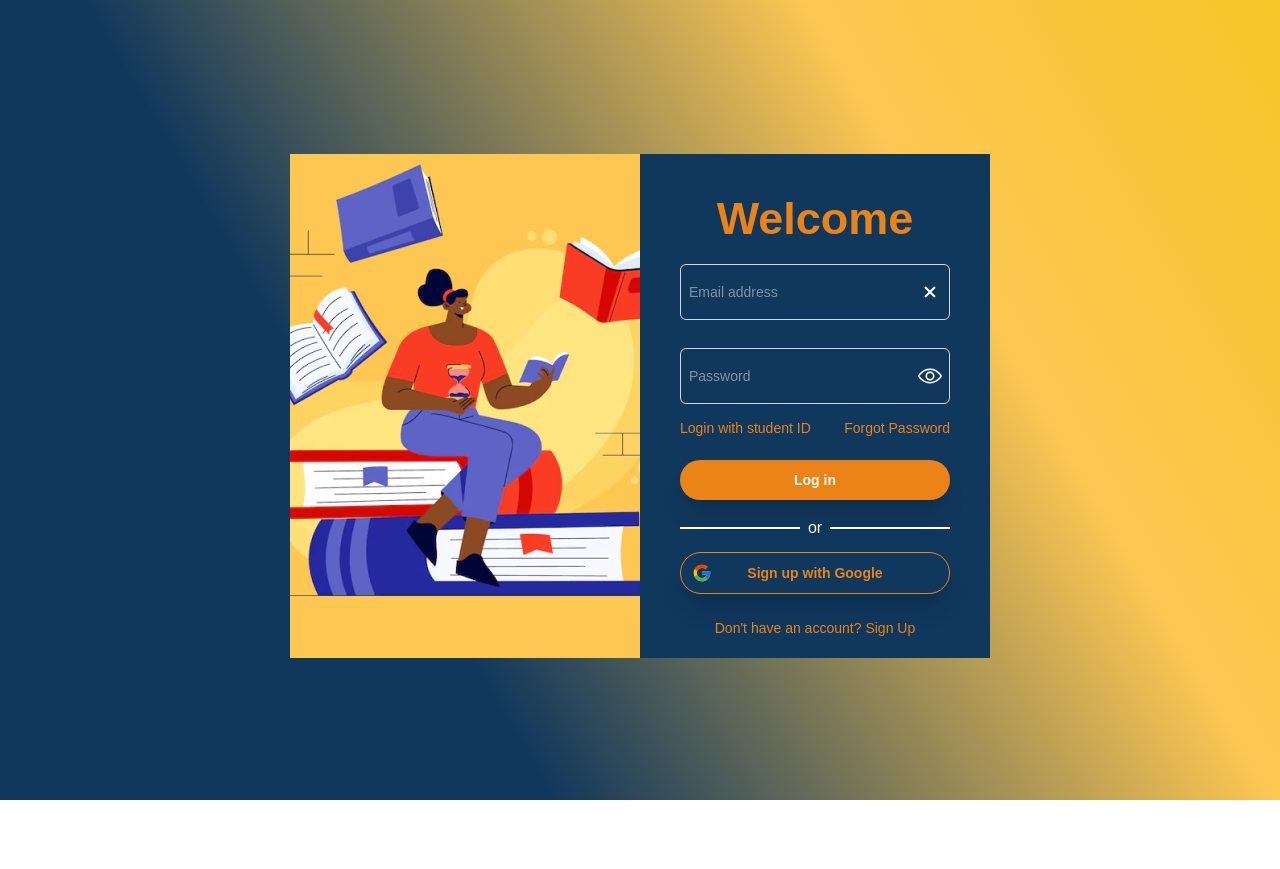
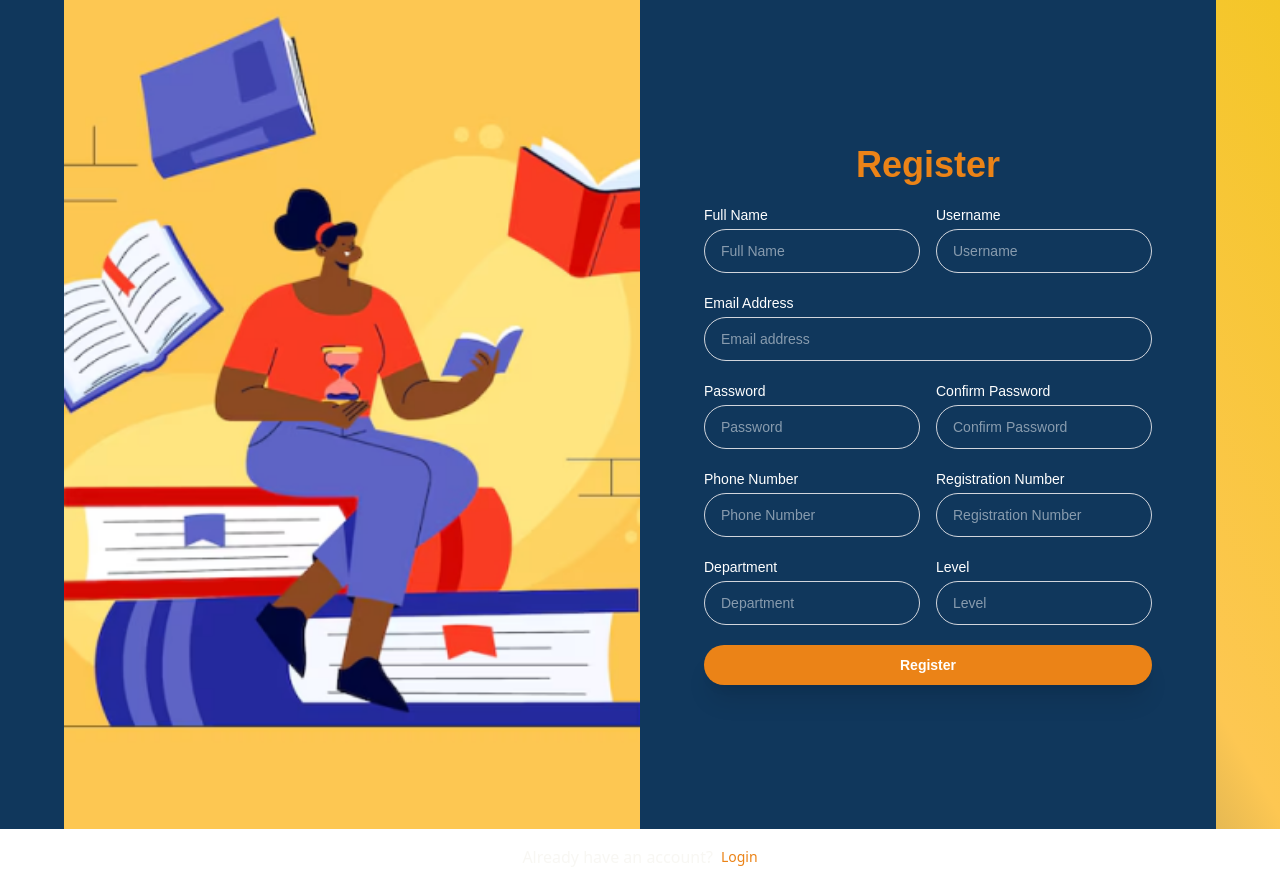
Before and after one commit to JUSTTNZ/TRUPAY, a React (Vite) app in the folder Frontend/: page /register in a window 1280 px wide. Before the commit the page ends 800 px from the top, so only its background shows below. Built offline with nearby package versions, Linux system fonts and the light colour scheme.

Commit message:
refactor: update register form layout and styling for improved user experience

```diff
--- a/Frontend/src/Auth/registerform.jsx
+++ b/Frontend/src/Auth/registerform.jsx
@@ -1,15 +1,15 @@
 /* eslint-disable react/no-unescaped-entities */
-import { useState } from "react";
+//import { useState } from "react";
 import img from "../assets/loginmage.png"; // Update the path as needed
 import { motion } from "framer-motion";
 
 
 export const RegisterForm = () => {
-  const [passwordVisible, setPasswordVisible] = useState(false);
+  //const [passwordVisible, setPasswordVisible] = useState(false);
 
-  const togglePasswordVisibility = () => {
-    setPasswordVisible((prev) => !prev);
-  };
+  // const togglePasswordVisibility = () => {
+  //   setPasswordVisible((prev) => !prev);
+  // };
 
   return (
     <div>
@@ -19,151 +19,151 @@ export const RegisterForm = () => {
           transition={{ type: "spring", stiffness: 50, damping: 20 }}
       className="">
 <div
-        className="font-[sans-serif] flex items-center justify-center p-4 pt-7 h-screen"
+  className="font-[sans-serif] flex items-center justify-center min-h-screen"
   style={{
     background:
       "linear-gradient(239.55deg, #F3C623 -2.42%, #FDC752 27.13%, #10375C 68.51%)",
   }}
 >
-        <div className="grid md:grid-cols-2 items-center ">
-          <div className="hidden lg:block md:block ">
+  <div className="grid md:grid-cols-2 items-stretch min-h-[700px] w-full max-w-6xl">
+    {/* Image Side */}
+    <div className="hidden lg:block md:block h-full">
       <img
         src={img}
-              className=" w-full h-[504px] object-cover"
-              alt="login-image"
+        className="w-full h-full object-cover"
+        alt="register-image"
       />
     </div>
-          <div className=" bg-[#10375C]  lg:h-[504px] md:h-[504px] h-auto  p-10 ">
-            <form className="md:max-w-md w-full mx-auto relative">
-              <div className="">
-                <h3 className="lg:text-4xl text-2xl text-center font-bold lg:text-[45px] md:text-[40px] text-[30px]  font-outfit text-[#EB8317]">
-                  Welcome
+
+    {/* Form Side */}
+    <div className="bg-[#10375C] h-full p-10 flex items-center">
+      <form className="md:max-w-md w-full mx-auto relative space-y-5">
+        <h3 className="text-4xl text-center font-bold font-outfit text-[#EB8317]">
+          Register
         </h3>
+
+        {/* Full Name + Username */}
+        <div className="flex gap-4">
+          <div className="w-1/2">
+            <label className="block text-white text-sm mb-1">Full Name</label>
+            <input
+              type="text"
+              placeholder="Full Name"
+              required
+              className="w-full h-[44px] text-sm rounded-full text-white border border-gray-300 focus:border-gray-400 px-4 py-2 outline-none placeholder:text-white/50"
+            />
           </div>
-
-              <div className="relative flex items-center py-5">
+          <div className="w-1/2">
+            <label className="block text-white text-sm mb-1">Username</label>
             <input
-                  label="Email address"
-                  type="email"
+              type="text"
+              placeholder="Username"
               required
-                  placeholder="Email address"
-                  className="w-full h-[56px] text-[14px] font-outfit rounded-md text-[#F2EFE780]  border border-gray-300 focus:border-gray-400 px-2 py-3 outline-none placeholder-[#F2EFE780] "
+              className="w-full h-[44px] text-sm rounded-full text-white border border-gray-300 focus:border-gray-400 px-4 py-2 outline-none placeholder:text-white/50"
             />
-
-                <svg
-                  xmlns="http://www.w3.org/2000/svg"
-                  fill="#FFFFFF"
-                  stroke=""
-                  className="w-[24px] h-[24px]  absolute right-2 cursor-pointer"
-                  viewBox="0 0 24 24"
-                >
-                  <path
-                    d="M12 10.586l4.293-4.293 1.414 1.414L13.414 12l4.293 4.293-1.414 1.414L12 13.414l-4.293 4.293-1.414-1.414L10.586 12 6.293 7.707l1.414-1.414L12 10.586z"
-                  />
-                </svg>
-              </div>
-
-              <div className="mt-2">
-                <div className="relative flex items-center">
-                  <input
-                    name="password"
-                    type={passwordVisible ? "text" : "password"}
-                    required
-                    className="w-full h-[56px]  text-[14px] font-outfit  rounded-md text-[#F2EFE780]  border border-gray-300 focus:border-gray-400 px-2 py-3 outline-none placeholder-[#F2EFE780] "
-                    placeholder="Password"
-                  />
-                  <svg
-                    xmlns="http://www.w3.org/2000/svg"
-                    fill="#FFFFFF"
-                    stroke="#bbb"
-                    className="w-[24px] h-[24px] absolute right-2 cursor-pointer"
-                    viewBox="0 0 128 128"
-                    onClick={togglePasswordVisibility}
-                  >
-                    <path
-                      d="M64 104C22.127 104 1.367 67.496.504 65.943a4 4 0 0 1 0-3.887C1.367 60.504 22.127 24 64 24s62.633 36.504 63.496 38.057a4 4 0 0 1 0 3.887C126.633 67.496 105.873 104 64 104zM8.707 63.994C13.465 71.205 32.146 96 64 96c31.955 0 50.553-24.775 55.293-31.994C114.535 56.795 95.854 32 64 32 32.045 32 13.447 56.775 8.707 63.994zM64 88c-13.234 0-24-10.766-24-24s10.766-24 24-24 24 10.766 24 24-10.766 24-24 24zm0-40c-8.822 0-16 7.178-16 16s7.178 16 16 16 16-7.178 16-16-7.178-16-16-16z"
-                      data-original="#000000"
-                    ></path>
-                  </svg>
-                </div>
-              </div>
-              <div className="flex flex-wrap items-center justify-between lg:gap-4 mt-3">
-                <div className="flex items-center">
-                  <a
-                    href="/#"
-                    className="text-[#EB8317] font-outfit text-sm hover:underline"
-                  >
-                    Login with student ID
-                  </a>
-                </div>
-
-                <div>
-                  <a
-                    href="/#"
-                    className="text-[#EB8317] font-outfit text-sm hover:underline"
-                  >
-                    Forgot Password
-                  </a>
           </div>
         </div>
 
-              <div className="mt-5">
+        {/* Email */}
+        <div>
+          <label className="block text-white text-sm mb-1">Email Address</label>
+          <input
+            type="email"
+            placeholder="Email address"
+            required
+            className="w-full h-[44px] text-sm rounded-full text-white border border-gray-300 focus:border-gray-400 px-4 py-2 outline-none placeholder:text-white/50"
+          />
+        </div>
+
+        {/* Password + Confirm Password */}
+        <div className="flex gap-4">
+          <div className="w-1/2">
+            <label className="block text-white text-sm mb-1">Password</label>
+            <input
+              placeholder="Password"
+              required
+              className="w-full h-[44px] text-sm rounded-full text-white border border-gray-300 focus:border-gray-400 px-4 py-2 outline-none placeholder:text-white/50"
+            />
+          </div>
+          <div className="w-1/2">
+            <label className="block text-white text-sm mb-1">
+              Confirm Password
+            </label>
+            <input
+              type="password"
+              placeholder="Confirm Password"
+              required
+              className="w-full h-[44px] text-sm rounded-full text-white border border-gray-300 focus:border-gray-400 px-4 py-2 outline-none placeholder:text-white/50"
+            />
+          </div>
+        </div>
+
+        {/* Phone + Reg Number */}
+        <div className="flex gap-4">
+          <div className="w-1/2">
+            <label className="block text-white text-sm mb-1">Phone Number</label>
+            <input
+              type="tel"
+              placeholder="Phone Number"
+              required
+              className="w-full h-[44px] text-sm rounded-full text-white border border-gray-300 focus:border-gray-400 px-4 py-2 outline-none placeholder:text-white/50"
+            />
+          </div>
+          <div className="w-1/2">
+            <label className="block text-white text-sm mb-1">
+              Registration Number
+            </label>
+            <input
+              type="text"
+              placeholder="Registration Number"
+              required
+              className="w-full h-[44px] text-sm rounded-full text-white border border-gray-300 focus:border-gray-400 px-4 py-2 outline-none placeholder:text-white/50"
+            />
+          </div>
+        </div>
+
+        {/* Department + Level */}
+        <div className="flex gap-4">
+          <div className="w-1/2">
+            <label className="block text-white text-sm mb-1">Department</label>
+            <input
+              type="text"
+              placeholder="Department"
+              required
+              className="w-full h-[44px] text-sm rounded-full text-white border border-gray-300 focus:border-gray-400 px-4 py-2 outline-none placeholder:text-white/50"
+            />
+          </div>
+          <div className="w-1/2">
+            <label className="block text-white text-sm mb-1">Level</label>
+            <input
+              type="text"
+              placeholder="Level"
+              required
+              className="w-full h-[44px] text-sm rounded-full text-white border border-gray-300 focus:border-gray-400 px-4 py-2 outline-none placeholder:text-white/50"
+            />
+          </div>
+        </div>
+
+        {/* Submit */}
         <button
           type="submit"
-                  className="w-full mb-4 shadow-xl py-2.5 px-5 text-sm font-semibold rounded-full text-white bg-[#EB8317]  focus:outline-none cursor-pointer"
+          className="w-full shadow-xl py-2.5 px-5 text-sm font-semibold rounded-full text-white bg-[#EB8317] focus:outline-none cursor-pointer"
         >
-                  Log in
+          Register
         </button>
-
-                <div className="flex items-center mb-3">
-                  <div className="border-t border border-[#FFFFFF] flex-grow"></div>
-                  <span className="mx-2 text-[#F4F6FF]">or</span>
-                  <div className="border-t border border-[#FFFFFF] flex-grow"></div>
-                </div>
-
-                <div className="relative flex items-center">
-                  <button
-                    type="submit"
-                    className="w-full shadow-xl py-2.5 px-5 text-sm font-bold  rounded-full text-[#EB8317] border border-[#EB8317]  focus:outline-none cursor-pointer"
-                  >
-                    Sign up with Google
-                  </button>
-                  <svg
-                    viewBox="0 0 48 48"
-                    xmlns="http://www.w3.org/2000/svg"
-                    className="w-[20px] h-[20px] absolute left-3 cursor-pointer"
-                  >
-                    <path
-                      d="M43.611,20.083H42V20H24v8h11.303c-1.649,4.657-6.08,8-11.303,8c-6.627,0-12-5.373-12-12c0-6.627,5.373-12,12-12c3.059,0,5.842,1.154,7.961,3.039l5.657-5.657C34.046,6.053,29.268,4,24,4C12.955,4,4,12.955,4,24c0,11.045,8.955,20,20,20c11.045,0,20-8.955,20-20C44,22.659,43.862,21.35,43.611,20.083z"
-                      fill="#FFC107"
-                    ></path>
-                    <path
-                      d="M6.306,14.691l6.571,4.819C14.655,15.108,18.961,12,24,12c3.059,0,5.842,1.154,7.961,3.039l5.657-5.657C34.046,6.053,29.268,4,24,4C16.318,4,9.656,8.337,6.306,14.691z"
-                      fill="#FF3D00"
-                    ></path>
-                    <path
-                      d="M24,44c5.166,0,9.86-1.977,13.409-5.192l-6.19-5.238C29.211,35.091,26.715,36,24,36c-5.202,0-9.619-3.317-11.283-7.946l-6.522,5.025C9.505,39.556,16.227,44,24,44z"
-                      fill="#4CAF50"
-                    ></path>
-                    <path
-                      d="M43.611,20.083H42V20H24v8h11.303c-0.792,2.237-2.231,4.166-4.087,5.571c0.001-0.001,0.002-0.001,0.003-0.002l6.19,5.238C36.971,39.205,44,34,44,24C44,22.659,43.862,21.35,43.611,20.083z"
-                      fill="#1976D2"
-                    ></path>
-                  </svg>
-                </div>
-                <p className="text-[#EB8317] mb-1 text-[14px] font-normal font-outfit text-center mt-6">
-                  Don't have an account?
-                  <a
-                    href="/"
-                    className="text-[#EB8317] text-[14px] font-normal font-outfit hover:underline ml-1 whitespace-nowrap"
-                  >
-                    Sign Up
-                  </a>
-                </p>
-              </div>
       </form>
     </div>
   </div>
+</div>
+
+      <div className="flex items-center justify-center mt-4">
+        <span className="text-[#F2EFE780]">Already have an account?</span>
+        <a
+          href="/login"
+          className="text-[#EB8317] font-outfit text-sm hover:underline ml-2"
+        >
+          Login
+        </a>
       </div>
     </motion.div>
 
```
Lines whose indentation alone changed are shown as unchanged.
